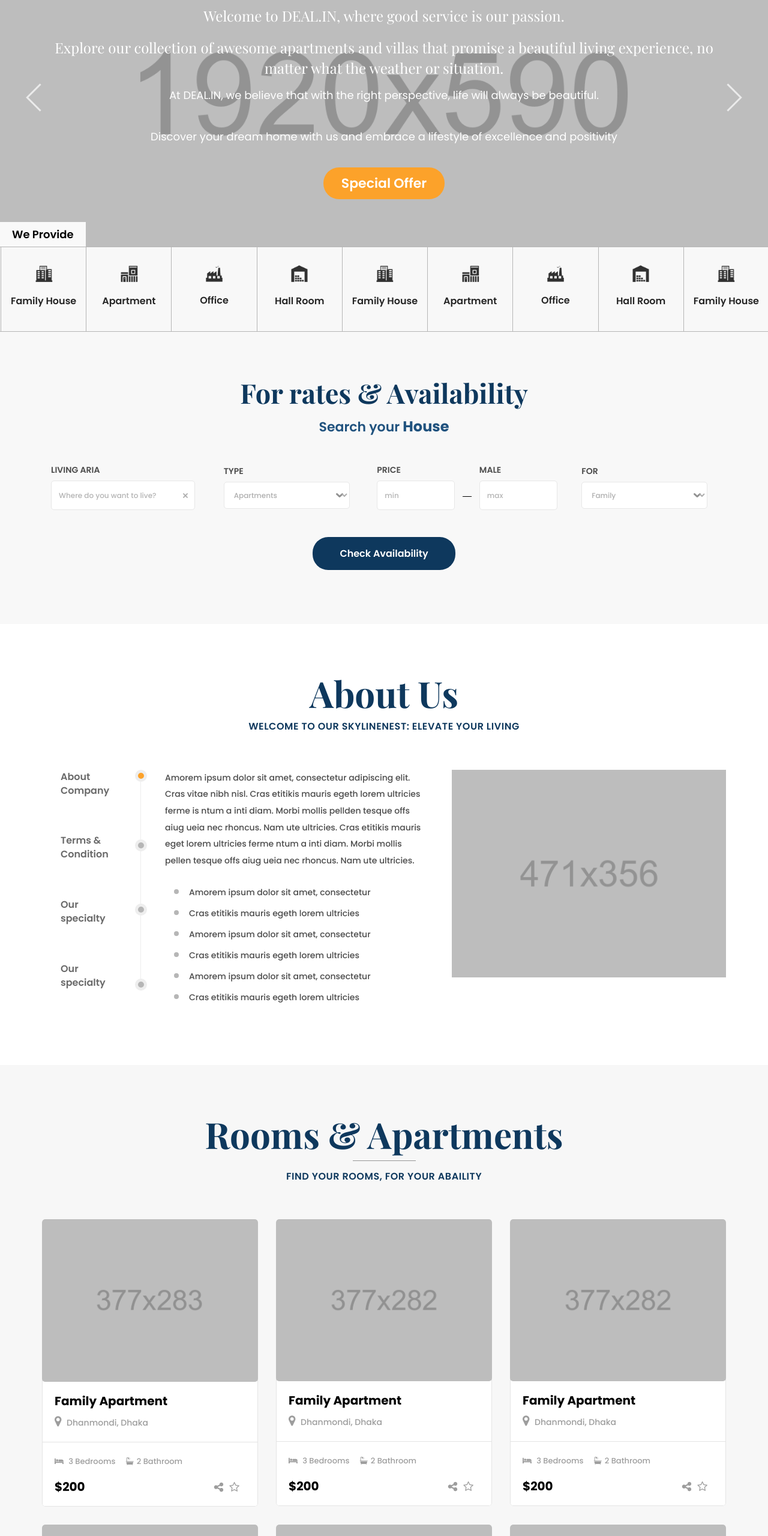
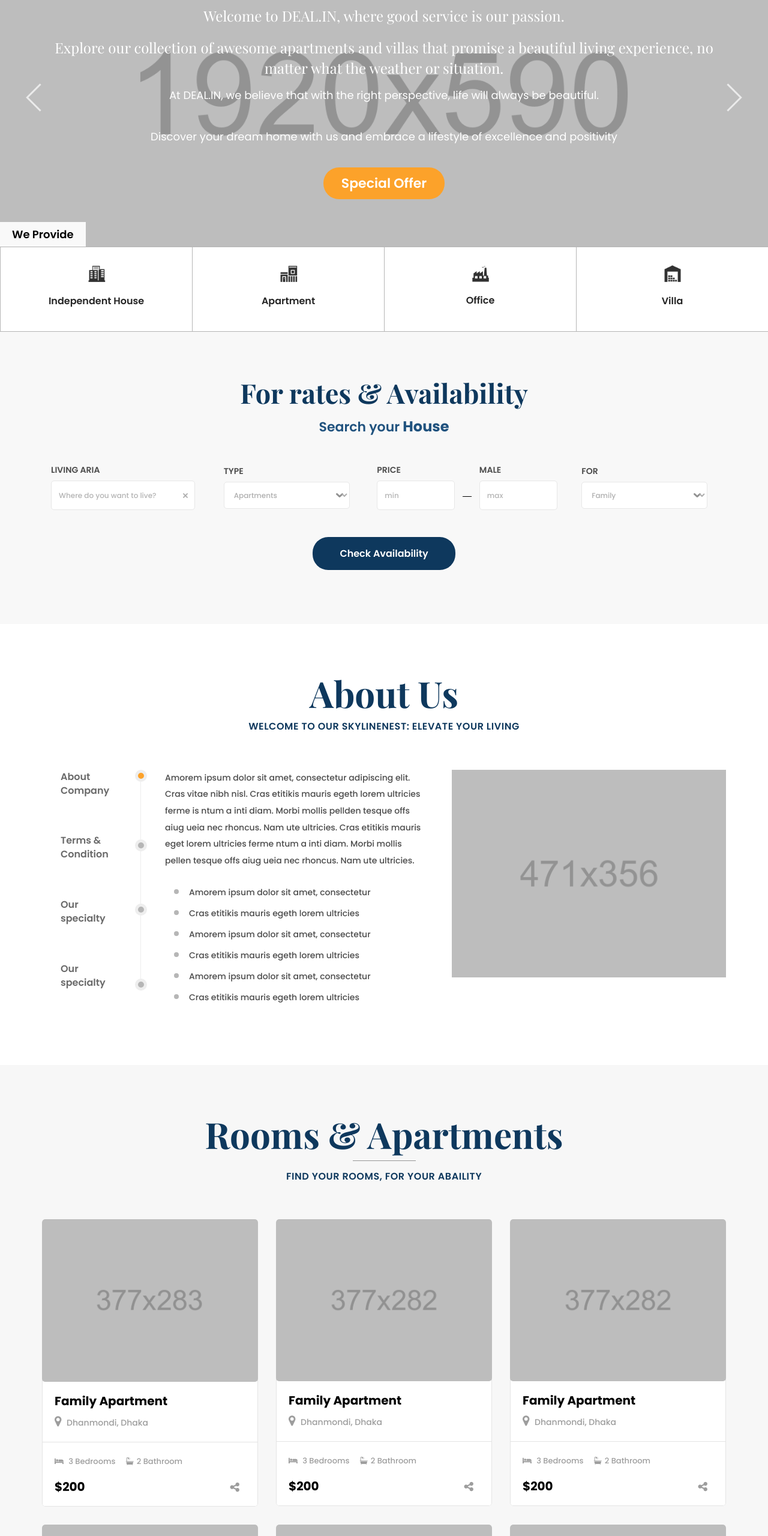
Before and after one commit to muktha14/realestate, a plain HTML site: page index.html in a window 1280 px wide. Shown: the part 240-2800 px from the top of the page at 60% size. Drawn offline with nearby package versions, Linux system fonts and the light colour scheme; a web font is replaced by a local one.

Commit message:
category

```diff
--- a/index.html
+++ b/index.html
@@ -379,40 +379,35 @@
                         <div class="category-title">
                             <h3><span>We Provide</span></h3>
                         </div><!-- /.category-titel -->
-                        <div class="category-slider bg-white-smoke owl-carousel">
-                            <div class="item">
+                            <div class="item col-lg-3">
                                 <div class="category-list style-one">
                                     <a href="#"><img src="assets/images/category/category-one.png" alt="" />
-                                    <h4>Family House</h4></a>
+                                    <h4>Independent House</h4></a>
                                 </div><!-- /.category-list -->
                             </div><!-- /.item -->
-                            <div class="item">
+                            <div class="item col-lg-3">
                                 <div class="category-list style-one">
                                     <a href="#"><img src="assets/images/category/category-two.png" alt="" />
                                     <h4>Apartment</h4></a>
                                 </div><!-- /.category-list -->
                             </div><!-- /.item -->
-                            <div class="item">
+                            <div class="item col-lg-3">
                                 <div class="category-list style-one">
                                     <a href="#"><img src="assets/images/category/category-five.png" alt="category" />
                                     <h4>Office</h4></a>
                                 </div><!-- /.category-list -->
                             </div><!-- /.item -->
-                            <div class="item">
+                            <div class="item col-lg-3">
                                 <div class="category-list style-one">
                                     <a href="#"><img src="assets/images/category/category-eight.png" alt="category" />
-                                    <h4>Hall Room</h4></a>
+                                    <h4>Villa</h4></a>
                                 </div><!-- /.category-list -->
                             </div><!-- /.item -->
-
-                            </div><!-- /.item -->
-                        </div><!-- /.category-slider -->
                     </div><!-- /.category-menu-content -->
                 </div> <!-- category-menu -->
             </div><!-- /.col-md-12 -->
         </div><!-- /.row -->
     </div><!-- /.catagory-menu -->
-
     <!-- ====== Availability Area ======= -->
     <div class="availability-area bg-white-smoke">
         <div class="container">
@@ -615,21 +610,18 @@
                                             <a href="#" class="dropdown-toggle" data-toggle="dropdown" role="button" aria-haspopup="true" aria-expanded="false"><i class="fa fa-share-alt"></i></a>
                                             <ul class="dropdown-menu">
                                                 <li>
-                                                    <a href="#"><i class="fa fa-facebook"></i></a>
+                                                    <a href="https://www.facebook.com/sharer/sharer.php?u=http://127.0.0.1:5500/apartment-single.html" target="_blank"><i class="fa fa-facebook"></i></a>
                                                 </li>
                                                 <li>
-                                                    <a href="#"><i class="fa fa-twitter"></i></a>
+                                                    <a href="https://twitter.com/intent/tweet?url=http://127.0.0.1:5500/apartment-single.html" target="_blank"><i class="fa fa-twitter"></i></a>
                                                 </li>
                                                 <li>
-                                                    <a href="#"><i class="fa fa-instagram"></i></a>
+                                                    <a href="https://www.instagram.com/" target="_blank"><i class="fa fa-instagram"></i></a>
                                                 </li>
                                                 <li>
-                                                    <a href="#"><i class="fa fa-google-plus"></i></a>
+                                                    <a href="https://plus.google.com/share?url=http://127.0.0.1:5500/apartment-single.html" target="_blank"><i class="fa fa-google-plus"></i></a>
                                                 </li>
                                             </ul>
-                                        </li>
-                                        <li>
-                                           <a href="#"><i class="fa fa-star-o"></i></a>
                                         </li>
                                     </ul>
                                 </div>
@@ -681,9 +673,6 @@
                                                </li>
                                            </ul>
                                        </li>
-                                       <li>
-                                           <a href="#"><i class="fa fa-star-o"></i></a>
-                                       </li>
                                    </ul>
                                </div>
                             </div><!-- /.bottom-content -->
@@ -734,9 +723,6 @@
                                                     <a href="#"><i class="fa fa-google-plus"></i></a>
                                                 </li>
                                             </ul>
-                                        </li>
-                                        <li>
-                                            <a href="#"><i class="fa fa-star-o"></i></a>
                                         </li>
                                     </ul>
                                 </div>
```
